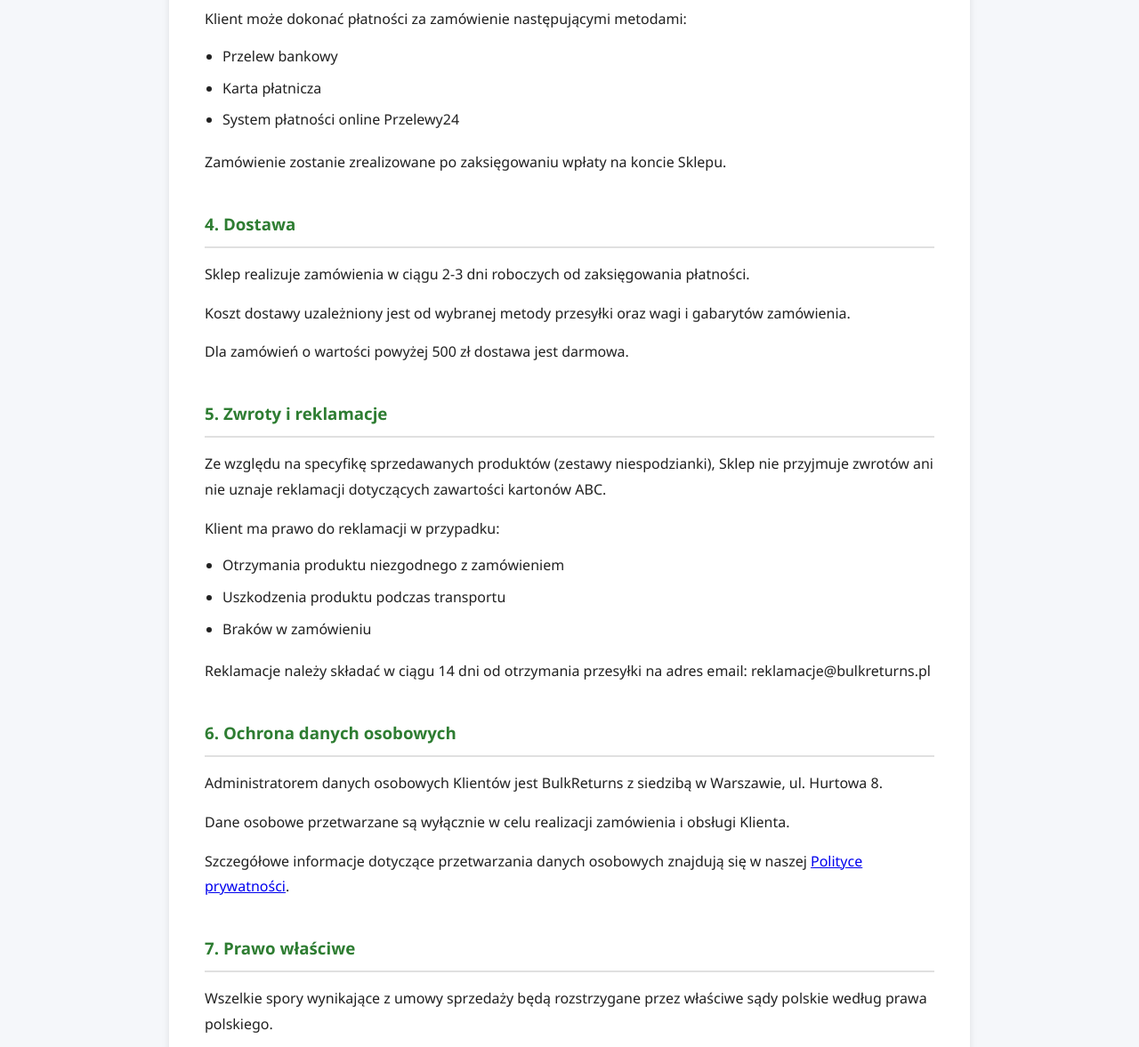
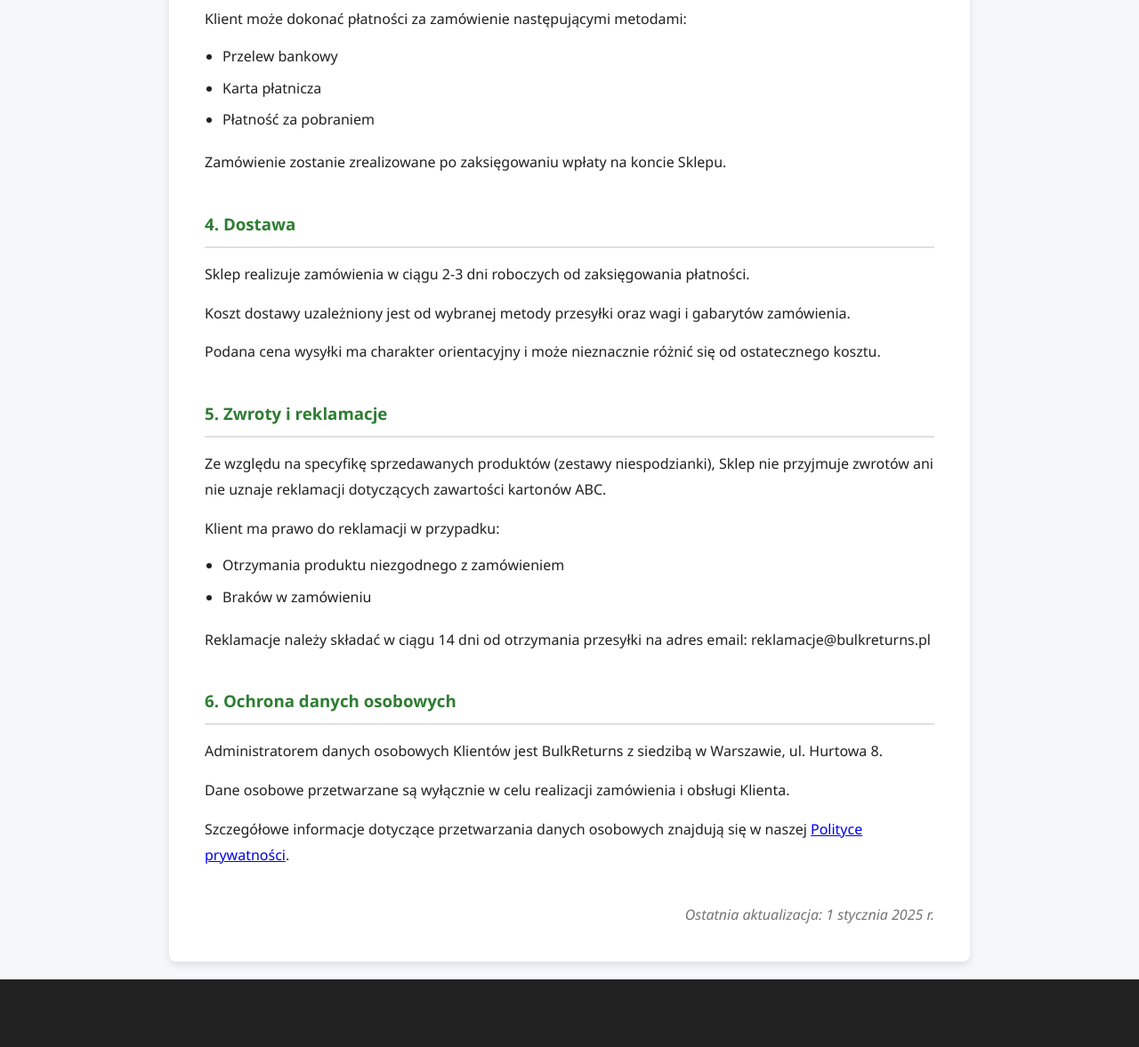
Before and after one commit to iluxiii/web2, a website: page public/tos.html in a window 1280 px wide. Shown: the part 915-2092 px from the top of the page at 89% size. Drawn offline with Linux system fonts and the light colour scheme.

Commit message:
Update tos.html

```diff
--- a/public/tos.html
+++ b/public/tos.html
@@ -85,7 +85,7 @@
                     <ul class="terms-list">
                         <li>Przelew bankowy</li>
                         <li>Karta płatnicza</li>
-                        <li>System płatności online Przelewy24</li>
+                        <li>Płatność za pobraniem</li>
                     </ul>
                     <p>Zamówienie zostanie zrealizowane po zaksięgowaniu wpłaty na koncie Sklepu.</p>
                 </div>
@@ -94,7 +94,7 @@
                     <h3>4. Dostawa</h3>
                     <p>Sklep realizuje zamówienia w ciągu 2-3 dni roboczych od zaksięgowania płatności.</p>
                     <p>Koszt dostawy uzależniony jest od wybranej metody przesyłki oraz wagi i gabarytów zamówienia.</p>
-                    <p>Dla zamówień o wartości powyżej 500 zł dostawa jest darmowa.</p>
+                    <p>Podana cena wysyłki ma charakter orientacyjny i może nieznacznie różnić się od ostatecznego kosztu.</p>
                 </div>
 
                 <div class="terms-section">
@@ -103,7 +103,6 @@
                     <p>Klient ma prawo do reklamacji w przypadku:</p>
                     <ul class="terms-list">
                         <li>Otrzymania produktu niezgodnego z zamówieniem</li>
-                        <li>Uszkodzenia produktu podczas transportu</li>
                         <li>Braków w zamówieniu</li>
                     </ul>
                     <p>Reklamacje należy składać w ciągu 14 dni od otrzymania przesyłki na adres email: reklamacje@bulkreturns.pl</p>
@@ -116,13 +115,8 @@
                     <p>Szczegółowe informacje dotyczące przetwarzania danych osobowych znajdują się w naszej <a href="privacy-policy.html">Polityce prywatności</a>.</p>
                 </div>
 
-                <div class="terms-section">
-                    <h3>7. Prawo właściwe</h3>
-                    <p>Wszelkie spory wynikające z umowy sprzedaży będą rozstrzygane przez właściwe sądy polskie według prawa polskiego.</p>
-                </div>
-
                 <div class="last-updated">
-                    <p>Ostatnia aktualizacja: 25 października 2023 r.</p>
+                    <p>Ostatnia aktualizacja: 1 stycznia 2025 r.</p>
                 </div>
             </div>
         </section>
```
